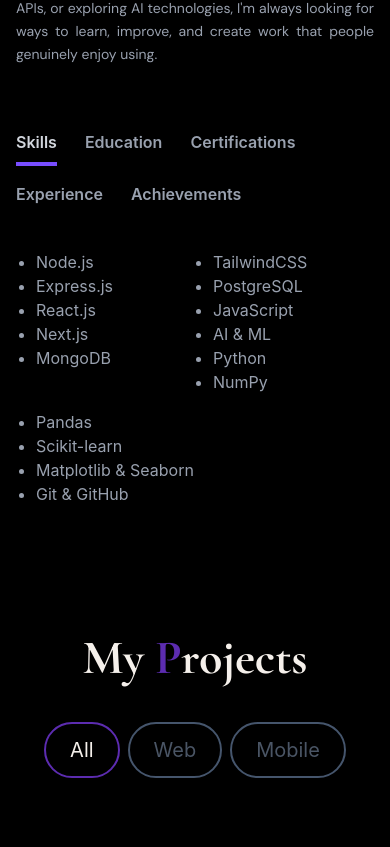
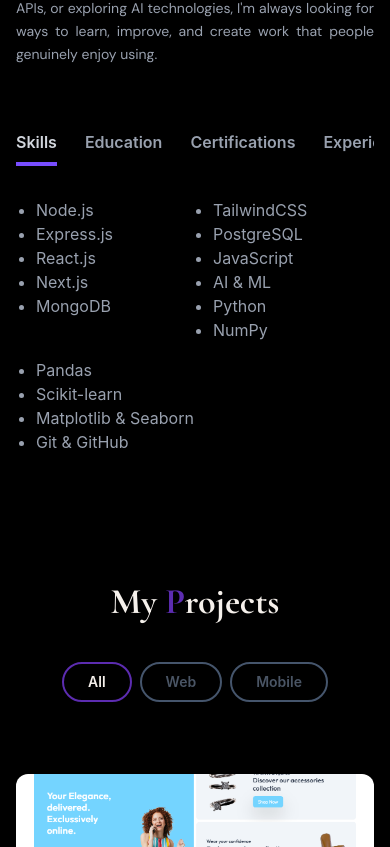
Before and after one commit to AyeshaAfzal-01/ayesha-portfolio, a React (Vite) app: page /contact in a window 390 px wide. Shown: the part 1117-1964 px from the top of the page. Built offline with nearby package versions, Linux system fonts and the light colour scheme.

Commit message:
scroll issue fix in mobile devices

```diff
--- a/src/components/ProjectTag.jsx
+++ b/src/components/ProjectTag.jsx
@@ -7,7 +7,7 @@ const ProjectTag = ({ name, onClick, isSelected }) => {
 
   return (
     <button
-      className={`${buttonStyles} mb-12 rounded-full border-2 px-6 py-3 text-xl cursor-pointer`} onClick={() => onClick(name)}
+      className={`${buttonStyles} mb-12 rounded-full border-2 px-6  py-2 text-sm font-semibold cursor-pointer`} onClick={() => onClick(name)}
     >
       {name}
     </button>
--- a/src/components/Skills.jsx
+++ b/src/components/Skills.jsx
@@ -111,8 +111,9 @@ const Skills = () => {
 
   return (
     <div className="text-gray-800 dark:text-gray-400">
-      {/* Responsive Tabs */}
-      <div className="flex flex-wrap gap-4 mt-8">
+      {/* Horizontally Scrollable Tabs */}
+      <div className="mt-8 overflow-x-auto scrollbar-hide">
+        <div className="flex w-max gap-4">
           <TabButton
             selectTab={() => handleTabChange("skills")}
             active={tab === "skills"}
@@ -148,8 +149,9 @@ const Skills = () => {
             Achievements
           </TabButton>
         </div>
+      </div>
 
-      <div className="mt-8 break-words">
+      <div className="mt-8 wrap-break-words">
         {TAB_DATA.find((t) => t.id === tab).content}
       </div>
     </div>
--- a/src/index.css
+++ b/src/index.css
@@ -73,3 +73,13 @@ textarea:-webkit-autofill:focus {
   --color-dark-gray: #0d0b0b;
   --color-gray-light: #5e5c5c;
 }
+
+/* Hide scrollbar while allowing scrolling */
+.scrollbar-hide::-webkit-scrollbar {
+  display: none;
+}
+
+.scrollbar-hide {
+  -ms-overflow-style: none;
+  scrollbar-width: none;
+}
--- a/src/pages/Contact.jsx
+++ b/src/pages/Contact.jsx
@@ -43,10 +43,10 @@ const Contact = () => {
       id="contact" className="scroll-mt-20"
       className="grid md:grid-cols-2 my-12 pt-24 gap-8 relative font-body"
     >
-      <div className="absolute top-3/4 -left-4 w-80 h-80 rounded-full bg-[radial-gradient(circle,_#5c2cb0,_transparent)] blur-2xl transform -translate-x-1/2 -translate-y-1/2 z-0"></div>
+      <div className="absolute top-3/4 -left-4 w-80 h-80 rounded-full bg-[radial-gradient(circle,#5c2cb0,transparent)] blur-2xl transform md:flex hidden -translate-x-1/2 -translate-y-1/2 z-0"></div>
 
       <div className="z-10">
-        <h5 className="text-5xl font-bold text-dark font-display dark:text-white my-2">
+        <h5 className="text-4xl md:text-5xl font-bold text-dark font-display dark:text-white my-2">
           Let's <span className="text-primary">C</span>onnect
         </h5>
 
--- a/src/pages/Work.jsx
+++ b/src/pages/Work.jsx
@@ -103,7 +103,7 @@ const Work = () => {
 
   return (
     <section id="work" className="scroll-mt-20">
-      <h2 className="text-center text-5xl mt-20 mb-4 font-bold text-dark font-display dark:text-white">My <span className="text-primary">P</span>rojects</h2>
+      <h2 className="text-center text-4xl md:text-5xl mt-20 mb-4 font-bold text-dark font-display dark:text-white">My <span className="text-primary">P</span>rojects</h2>
       <div className="text-white flex flex-row justify-center items-center gap-2 py-6">
         <ProjectTag
           onClick={handleTagChange}
```
Lines whose indentation alone changed are shown as unchanged.
